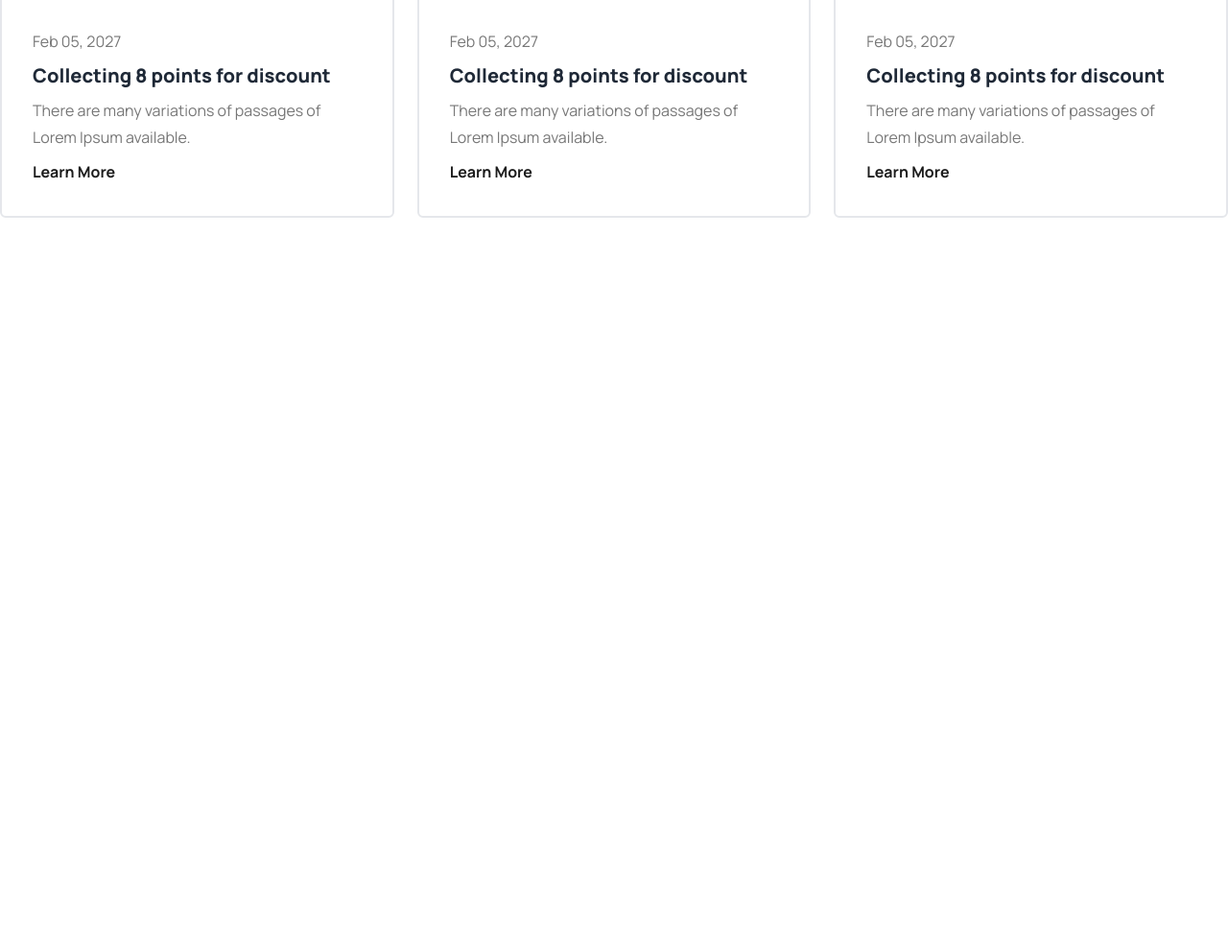
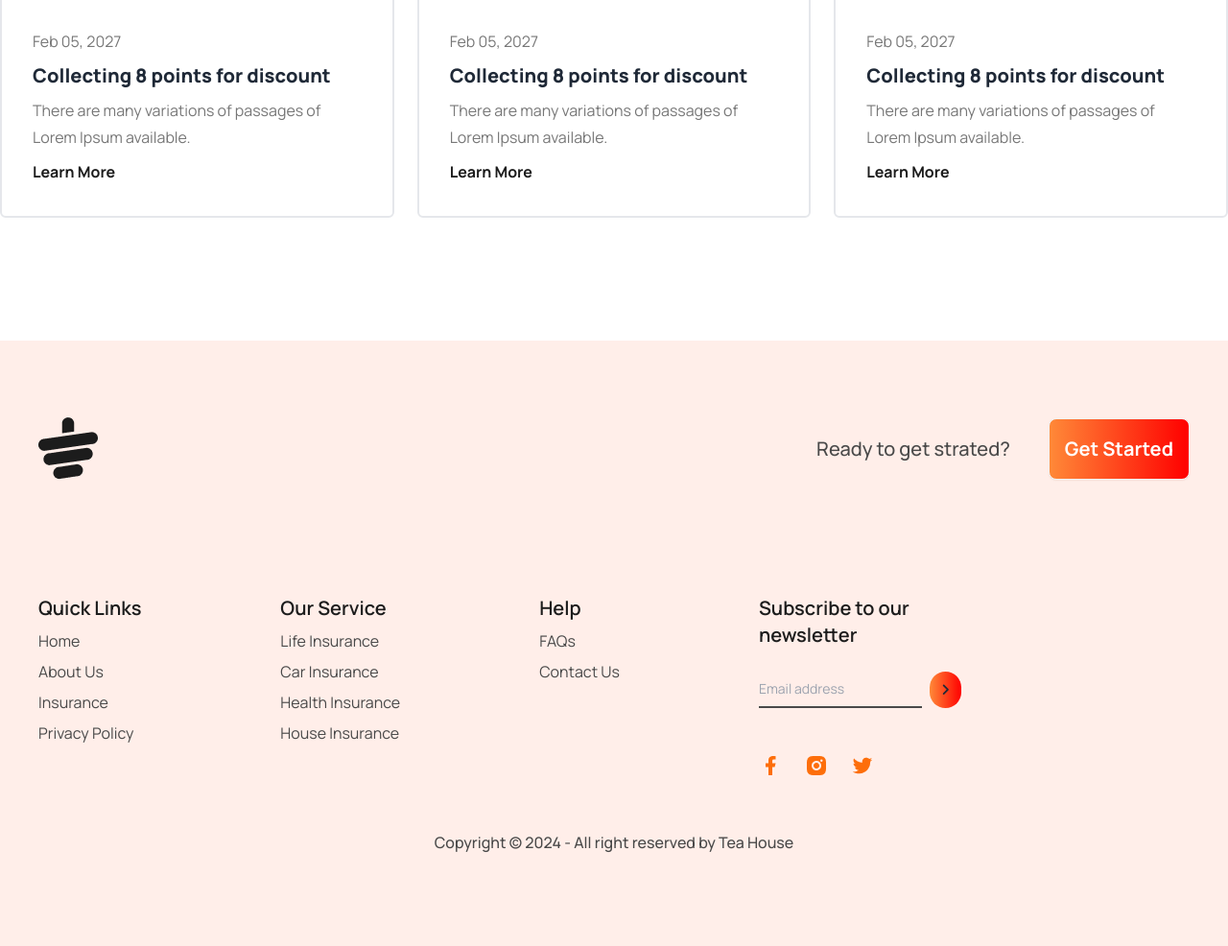
Before and after one commit to Tofazzal26/tea-house-landing-page, a plain HTML site: page index.html in a window 1280 px wide. Shown: the part 3373-4359 px from the top of the page at 96% size. Before the commit the page ends 3600 px from the top, so only its background shows below. Drawn offline with nearby package versions, Linux system fonts and the light colour scheme.

Commit message:
footer style finish

```diff
--- a/index.html
+++ b/index.html
@@ -4,6 +4,10 @@
     <meta charset="UTF-8">
     <meta name="viewport" content="width=device-width, initial-scale=1.0">
     <title>Tea House</title>
+
+    <!-- font-awesome cdn link here -->
+
+    <link rel="stylesheet" href="https://cdnjs.cloudflare.com/ajax/libs/font-awesome/6.5.1/css/all.min.css" integrity="sha512-DTOQO9RWCH3ppGqcWaEA1BIZOC6xxalwEsw9c2QQeAIftl+Vegovlnee1c9QX4TctnWMn13TZye+giMm8e2LwA==" crossorigin="anonymous" referrerpolicy="no-referrer" />
 
     <!-- tailwind css cdn link -->
     <link href="https://cdn.jsdelivr.net/npm/daisyui@4.6.0/dist/full.min.css" rel="stylesheet" type="text/css" />
@@ -269,6 +273,76 @@
 
     </section>
 
+    <!-- footer section style here -->
+
+
+    <footer class="bg-[#FFEEE9] mt-32">
+
+
+        <div class="container mx-auto">
+
+            <div class="flex justify-between px-10 py-20">
+                <div>
+                    <img src="images/cup.png" alt="">
+                </div>
+                <div class="flex items-center gap-10">
+                    <h4 class="text-xl font-medium text-[#494949]">Ready to get strated?</h4>
+                    <button class="btn h-16 text-white text-xl font-bold bg-gradient-to-r from-[#FF8938] to-[#F00]">Get Started</button>
+                </div>
+            </div>
+
+            <div class="footer p-10 text-base-content">
+
+
+
+                <nav>
+                    <a class="text-xl text-[#1C1C1C] font-semibold">Quick Links</a>
+                    <a class="text-base font-normal text-[#494949]">Home</a>
+                    <a class="text-base font-normal text-[#494949]">About Us</a>
+                    <a class="text-base font-normal text-[#494949]">Insurance</a>
+                    <a class="text-base font-normal text-[#494949]">Privacy Policy</a>
+                  </nav>
+                  <nav>
+                    <a class="text-xl text-[#1C1C1C] font-semibold">Our Service</a>
+                    <a class="text-base font-normal text-[#494949]">Life Insurance</a>
+                    <a class="text-base font-normal text-[#494949]">Car Insurance</a>
+                    <a class="text-base font-normal text-[#494949]">Health Insurance</a>
+                    <a class="text-base font-normal text-[#494949]">House Insurance</a>
+                  </nav>
+                  <nav>
+                    <a class="text-xl text-[#1C1C1C] font-semibold">Help</a>
+                    <a class="text-base font-normal text-[#494949]">FAQs</a>
+                    <a class="text-base font-normal text-[#494949]">Contact Us</a>
+
+                  </nav>
+                  <form>
+                    <a class="text-xl text-[#1C1C1C] font-semibold">Subscribe to our <br> newsletter</a>
+                    <fieldset class="form-control w-80">
+                      <label class="label">
+
+                      </label>
+                      <div class="join">
+                        <input type="text" placeholder="Email address" class="bg-transparent border-b-2 border-[#494949] outline-none" />
+                        <button class=" flex items-center ml-2 bg-gradient-to-r from-[#FF8938] to-[#F00] p-3 rounded-full"><i class="fa-solid fa-angle-right"></i></button>
+                      </div>
+                      <div class="flex mt-12 gap-6">
+                        <img src="images/facebook.png" alt="">
+                        <img src="images/insta.png" alt="">
+                        <img src="images/twitter.png" alt="">
+                      </div>
+                    </fieldset>
+                  </form>
+            </div>
+
+            <div class="footer footer-center p-4 text-base-content pb-24">
+                <aside>
+                    <p class="text-base font-medium text-[#494949]">Copyright © 2024 - All right reserved by Tea House</p>
+                  </aside>
+            </div>
+        </div>
+
+
+      </footer>
 
 
 </body>
```
Also changed, not shown: images/facebook.png (added), images/insta.png (added), images/twitter.png (added).
